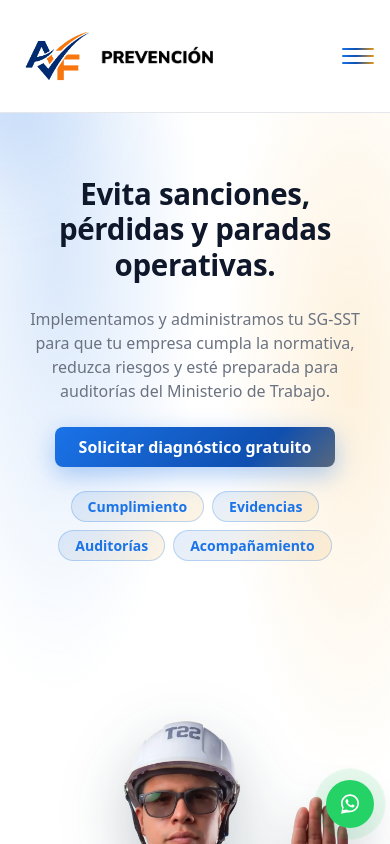
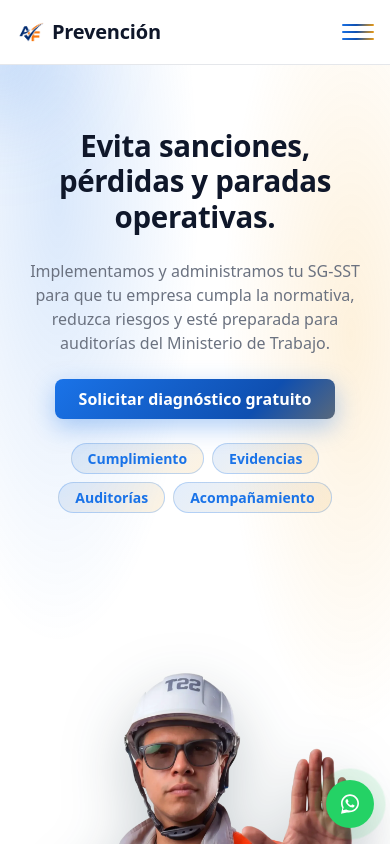
Before and after one commit to Kaneki-1317/sgsst-landing, a React (Vite) app in the folder AFprevencion/: page / in a window 390 px wide. Shown: the top 844 px of the page. Built offline with nearby package versions, Linux system fonts and the light colour scheme.

Commit message:
feat: :art: Rediseño en el header de la pagina

```diff
--- a/AFprevencion/src/components/layout/Header/Header.jsx
+++ b/AFprevencion/src/components/layout/Header/Header.jsx
@@ -25,7 +25,12 @@ function Header() {
             <img src={logo2} alt="Prevención" className={styles.logo2} />
           </div>
           <span className={styles.logoText} aria-hidden="true">
-            <span className={styles.logoTextAccent}>AF</span> Prevención
+            <img src={logo} alt="" className={styles.logoTextMark} />
+            Prevención
+          </span>
+          <span className={styles.logoMobile}>
+            <img src={logo} alt="AF" className={styles.logoMobileMark} />
+            Prevención
           </span>
         </div>
         <Navbar />
--- a/AFprevencion/src/components/layout/Header/Header.module.css
+++ b/AFprevencion/src/components/layout/Header/Header.module.css
@@ -93,6 +93,9 @@
   position: absolute;
   top: 50%;
   left: 0;
+  display: flex;
+  align-items: center;
+  gap: 0.4rem;
   transform: translateY(calc(-50% + 6px));
   opacity: 0;
   white-space: nowrap;
@@ -110,6 +113,50 @@
   pointer-events: auto;
 }
 
-.logoTextAccent {
-  color: var(--color-primary);
+.logoTextMark {
+  height: 1.85rem;
+  width: auto;
+  max-width: none;
+  display: block;
 }
+
+/* ─── Logo compacto (responsive: tablet y móvil) ────────────── */
+.logoMobile {
+  display: none;
+  position: absolute;
+  top: 50%;
+  left: 0;
+  align-items: center;
+  gap: 0.4rem;
+  transform: translateY(-50%);
+  white-space: nowrap;
+  font-size: var(--font-size-lg);
+  font-weight: 700;
+  color: var(--color-secondary);
+  letter-spacing: -0.01em;
+}
+
+.logoMobileMark {
+  height: 1.85rem;
+  width: auto;
+  max-width: none;
+  display: block;
+}
+
+@media (max-width: 1024px) {
+  .logoGroup,
+  .headerScrolled .logoGroup {
+    height: 1.75rem;
+  }
+
+  .logoImages,
+  .headerScrolled .logoImages,
+  .logoText,
+  .headerScrolled .logoText {
+    display: none;
+  }
+
+  .logoMobile {
+    display: flex;
+  }
+}
```
